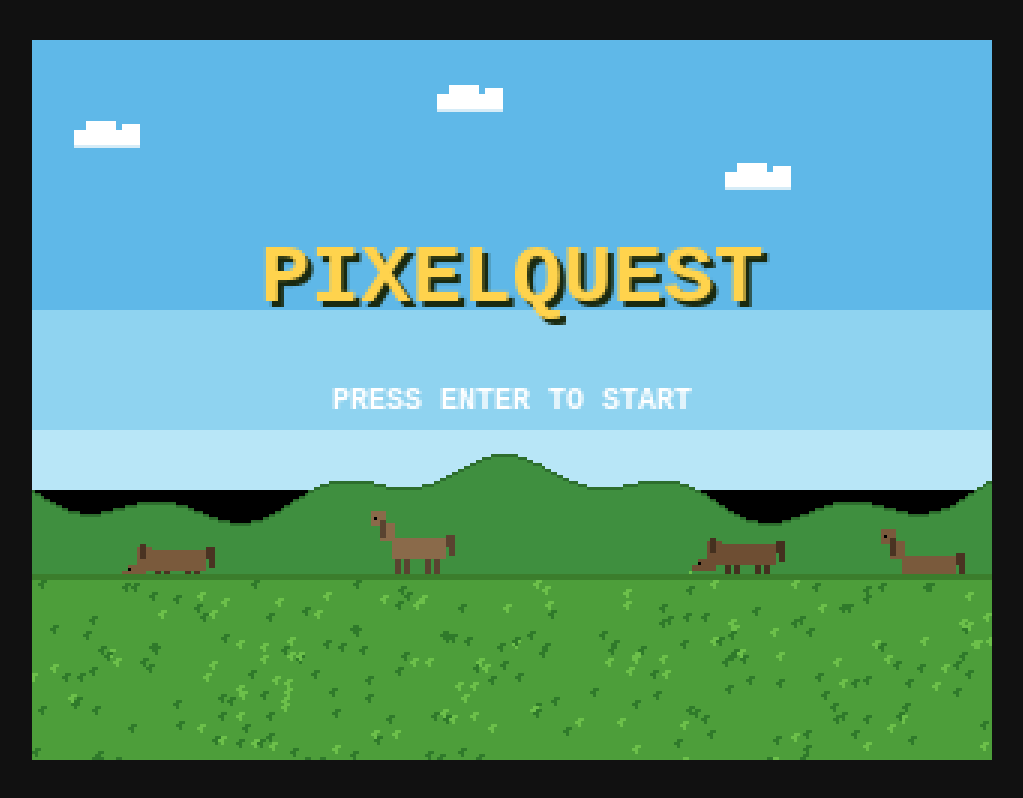
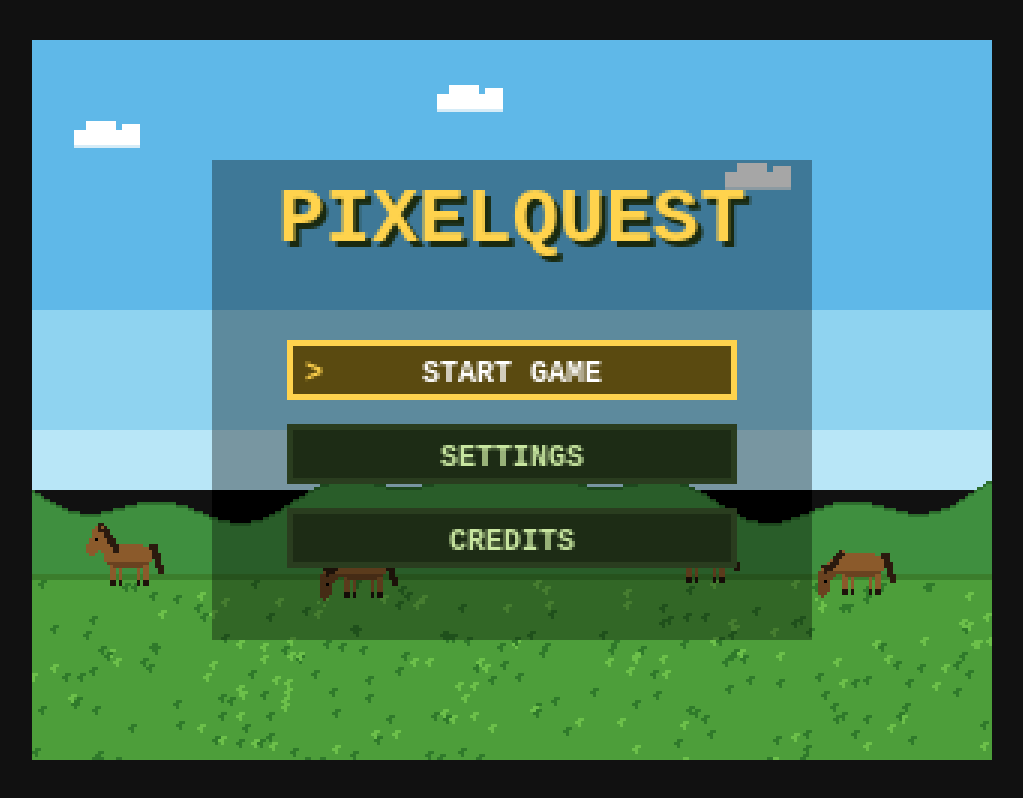
Before and after one commit to jasoncoker010101-cmd/pixelquest, a plain HTML site: page index.html in a window 1280 px wide. Shown: the whole page, without its empty margins (128-1151 px from the left). Drawn offline with Linux system fonts and the light colour scheme.

Commit message:
Enhance horse sprite rendering and menu functionality
Refactor horse drawing logic and improve menu interactions.

```diff
--- a/index.html
+++ b/index.html
@@ -18,7 +18,7 @@
       height: 720px;
       image-rendering: pixelated;
       image-rendering: crisp-edges;
-      background: #000;
+      cursor: pointer;
     }
   </style>
 </head>
@@ -28,12 +28,19 @@
   <script>
     const canvas = document.getElementById('game');
     const ctx = canvas.getContext('2d');
+    ctx.imageSmoothingEnabled = false;
     const W = 320, H = 240;
 
-    let started = false;
     let t = 0;
+    let screen = 'title';
+    let sel = 0;
+    let message = '';
+    let music = true;
+    let sound = true;
 
-    // Deterministic grass blades so the field looks the same every frame
+    const BTN_X = 85, BTN_W = 150, BTN_H = 20, BTN_Y0 = 100, BTN_GAP = 28;
+
+    // Deterministic grass blades
     const blades = [];
     let seed = 42;
     function rand() {
@@ -48,13 +55,92 @@
       });
     }
 
-    // Each cloud: [x, y, speed]
     const clouds = [
       [20, 30, 0.08],
       [150, 18, 0.05],
       [240, 44, 0.07]
     ];
 
+    // ---------- Geometry helpers for building the horse sprite ----------
+    function distToSeg(px, py, x1, y1, x2, y2) {
+      const dx = x2 - x1, dy = y2 - y1;
+      let u = ((px - x1) * dx + (py - y1) * dy) / (dx * dx + dy * dy);
+      u = Math.max(0, Math.min(1, u));
+      const qx = x1 + u * dx - px, qy = y1 + u * dy - py;
+      return Math.sqrt(qx * qx + qy * qy);
+    }
+    // Capsule: [x1, y1, x2, y2, radius] - a thick line with rounded ends
+    function inCap(px, py, c) {
+      return distToSeg(px, py, c[0], c[1], c[2], c[3]) <= c[4];
+    }
+    // Ellipse: [cx, cy, rx, ry]
+    function inEll(px, py, e) {
+      const dx = (px - e[0]) / e[2], dy = (py - e[1]) / e[3];
+      return dx * dx + dy * dy <= 1;
+    }
+
+    const COL = {
+      base:  [139, 90, 43],
+      shade: [106, 66, 32],
+      dark:  [43, 26, 14],
+      eye:   [0, 0, 0],
+      hoof:  [30, 18, 10],
+      grass: [108, 192, 74]
+    };
+
+    // Builds a horse sprite (facing left) once, grazing or head-up
+    function makeHorse(grazing) {
+      const SW = 28, SH = 24;
+      const c = document.createElement('canvas');
+      c.width = SW; c.height = SH;
+      const g = c.getContext('2d');
+      const img = g.createImageData(SW, SH);
+      const d = img.data;
+
+      const body = [14, 12, 8.5, 4.5];
+      const legs = [
+        [9, 15, 9, 21, 0.9],
+        [11.5, 15, 11.5, 21, 0.9],
+        [17.5, 15, 17.5, 21, 0.9],
+        [20, 15, 20, 21, 0.9]
+      ];
+      const tail = [22.5, 9, 25, 17, 1.2];
+      const neck = grazing ? [8, 10, 3, 15, 2.6] : [8, 10, 5, 4, 2.8];
+      const head = grazing ? [3, 15, 1.5, 20.5, 2.1] : [5, 4, 2, 9.5, 2.2];
+      const mane = grazing ? [7.5, 8.5, 4, 13, 1.1] : [6.5, 3.5, 10, 9.5, 1.2];
+      const ear  = grazing ? [2.6, 14, 2, 12.6, 0.6] : [4.6, 3, 5, 1.2, 0.7];
+      const eye  = grazing ? [2.2, 17.2] : [3.2, 6.6];
+
+      for (let y = 0; y < SH; y++) {
+        for (let x = 0; x < SW; x++) {
+          const px = x + 0.5, py = y + 0.5;
+          let col = null;
+
+          if (inCap(px, py, tail)) col = COL.dark;
+          for (const L of legs) {
+            if (inCap(px, py, L)) col = py > 20 ? COL.hoof : COL.base;
+          }
+          if (inEll(px, py, body) || inCap(px, py, neck) || inCap(px, py, head)) {
+            col = py > 13.5 ? COL.shade : COL.base;
+          }
+          if (inCap(px, py, mane)) col = COL.dark;
+          if (inCap(px, py, ear)) col = COL.dark;
+          if (Math.abs(px - eye[0]) < 0.6 && Math.abs(py - eye[1]) < 0.6) col = COL.eye;
+
+          if (col) {
+            const i = (y * SW + x) * 4;
+            d[i] = col[0]; d[i + 1] = col[1]; d[i + 2] = col[2]; d[i + 3] = 255;
+          }
+        }
+      }
+      g.putImageData(img, 0, 0);
+      return c;
+    }
+
+    const horseStand = makeHorse(false);
+    const horseGraze = makeHorse(true);
+
+    // ---------- Drawing helpers ----------
     function r(x, y, w, h, color) {
       ctx.fillStyle = color;
       ctx.fillRect(Math.round(x), Math.round(y), w, h);
@@ -71,6 +157,13 @@
       r(x + 4, y - 3, 10, 3, '#ffffff');
       r(x + 16, y - 2, 6, 2, '#ffffff');
       r(x, y + 5, 22, 1, '#d6ecf7');
+    }
+
+    function drawClouds() {
+      for (const c of clouds) {
+        const x = ((c[0] + t * c[2]) % (W + 40)) - 30;
+        drawCloud(x, c[1]);
+      }
     }
 
     function drawHills() {
@@ -92,96 +185,158 @@
       }
     }
 
-    // Horse facing left, grazing when `grazing` is true
-    function drawHorse(x, y, body, dark, grazing) {
-      // Legs
-      r(x + 1, y + 7, 2, 6, dark);
-      r(x + 4, y + 7, 2, 6, dark);
-      r(x + 11, y + 7, 2, 6, dark);
-      r(x + 14, y + 7, 2, 6, dark);
-      // Body
-      r(x, y, 18, 7, body);
-      // Tail
-      r(x + 18, y - 1, 3, 4, dark);
-      r(x + 19, y + 3, 2, 3, dark);
+    function drawHorses() {
+      // Back row of grazing horses, each on its own cycle
+      const spots = [[18, 160], [96, 164], [210, 159], [262, 163]];
+      spots.forEach(([x, y], i) => {
+        const grazing = (Math.floor(t / 120) + i) % 2 === 1;
+        ctx.drawImage(grazing ? horseGraze : horseStand, x, y);
+        if (grazing && Math.floor(t / 10) % 2 === 0) {
+          r(x - 1, y + 23, 1, 1, '#6cc04a');
+          r(x + 1, y + 24, 1, 1, '#6cc04a');
+        }
+      });
+    }
 
-      if (grazing) {
-        // Neck and head lowered to the grass
-        r(x - 5, y - 1, 5, 8, body);
-        r(x - 8, y + 5, 6, 4, body);
-        r(x - 4, y - 2, 2, 5, dark);     // mane
-        r(x - 8, y + 6, 1, 1, '#000');   // eye
-        r(x - 10, y + 7, 2, 2, body);    // muzzle touching grass
-        // Mouthful of grass
-        if (Math.floor(t / 15) % 2 === 0) {
-          r(x - 11, y + 9, 1, 2, '#6cc04a');
-          r(x - 12, y + 10, 1, 1, '#6cc04a');
-        }
-      } else {
-        // Head raised
-        r(x - 4, y - 5, 5, 6, body);
-        r(x - 7, y - 9, 5, 5, body);
-        r(x - 4, y - 6, 2, 6, dark);     // mane
-        r(x - 6, y - 7, 1, 1, '#000');   // eye
+    function drawPanel() {
+      ctx.fillStyle = 'rgba(0, 0, 0, 0.35)';
+      ctx.fillRect(60, 40, 200, 160);
+    }
+
+    function drawText(str, x, y, size, color, align = 'center') {
+      ctx.font = `bold ${size}px "Courier New", monospace`;
+      ctx.textAlign = align;
+      ctx.textBaseline = 'middle';
+      ctx.fillStyle = color;
+      ctx.fillText(str, x, y);
+    }
+
+    // ---------- Menu logic ----------
+    function go(s) {
+      screen = s;
+      sel = 0;
+      message = '';
+    }
+
+    function items() {
+      if (screen === 'title') {
+        return [
+          { label: 'START GAME', run: () => go('slots') },
+          { label: 'SETTINGS', run: () => go('settings') },
+          { label: 'CREDITS', run: () => go('credits') }
+        ];
+      }
+      if (screen === 'slots') {
+        const slots = [1, 2, 3].map(n => ({
+          label: `SLOT ${n} - EMPTY`,
+          run: () => { message = `SLOT ${n} SELECTED. GAME COMING SOON.`; }
+        }));
+        return slots.concat([{ label: 'BACK', run: () => go('title') }]);
+      }
+      if (screen === 'settings') {
+        return [
+          { label: `MUSIC: ${music ? 'ON' : 'OFF'}`, run: () => { music = !music; } },
+          { label: `SOUND: ${sound ? 'ON' : 'OFF'}`, run: () => { sound = !sound; } },
+          { label: 'BACK', run: () => go('title') }
+        ];
+      }
+      return [{ label: 'BACK', run: () => go('title') }];
+    }
+
+    function drawButton(i, label, selected) {
+      const y = BTN_Y0 + i * BTN_GAP;
+      r(BTN_X, y, BTN_W, BTN_H, selected ? '#ffd34d' : '#2a3d1f');
+      r(BTN_X + 2, y + 2, BTN_W - 4, BTN_H - 4, selected ? '#5a4a10' : '#1d2c15');
+      drawText(label, W / 2, y + BTN_H / 2 + 1, 10, selected ? '#ffffff' : '#c8e6a0');
+      if (selected) {
+        drawText('>', BTN_X + 9, y + BTN_H / 2 + 1, 10, '#ffd34d', 'center');
       }
     }
 
-    function drawHorses() {
-      const grazing = Math.floor(t / 90) % 2 === 1;
-      // Back row, smaller and darker for depth
-      drawHorse(40, 170, '#7a5a3c', '#4a3322', grazing);
-      drawHorse(120, 166, '#8a6a4a', '#5a4330', !grazing);
-      drawHorse(230, 168, '#6e4e33', '#44301f', grazing);
-      drawHorse(290, 172, '#7a5a3c', '#4a3322', !grazing);
-    }
+    function drawMenu() {
+      drawPanel();
 
-    function drawClouds() {
-      for (const c of clouds) {
-        const x = ((c[0] + t * c[2]) % (W + 40)) - 30;
-        drawCloud(x, c[1]);
+      if (screen === 'title') {
+        drawText('PIXELQUEST', W / 2 + 2, 62, 26, '#1a2a10');
+        drawText('PIXELQUEST', W / 2, 60, 26, '#ffd34d');
+      } else if (screen === 'slots') {
+        drawText('SELECT SAVE SLOT', W / 2, 60, 14, '#ffd34d');
+      } else if (screen === 'settings') {
+        drawText('SETTINGS', W / 2, 60, 14, '#ffd34d');
+      } else if (screen === 'credits') {
+        drawText('CREDITS', W / 2, 52, 14, '#ffd34d');
+        drawText('PIXELQUEST', W / 2, 70, 10, '#ffffff');
+        drawText('MADE BY JASON COKER', W / 2, 82, 9, '#c8e6a0');
+        drawText('THANKS FOR PLAYING', W / 2, 92, 9, '#c8e6a0');
+      }
+
+      const list = items();
+      list.forEach((item, i) => drawButton(i, item.label, i === sel));
+
+      if (message) {
+        drawText(message, W / 2, 214, 8, '#ffffff');
       }
     }
 
-    function drawTitle() {
-      const text = 'PIXELQUEST';
-      ctx.font = 'bold 28px "Courier New", monospace';
-      ctx.textAlign = 'center';
-      ctx.textBaseline = 'middle';
-      // Drop shadow
-      ctx.fillStyle = '#1a2a10';
-      ctx.fillText(text, W / 2 + 2, 82);
-      ctx.fillStyle = '#ffd34d';
-      ctx.fillText(text, W / 2, 80);
+    function hitIndex(mx, my) {
+      const n = items().length;
+      for (let i = 0; i < n; i++) {
+        const y = BTN_Y0 + i * BTN_GAP;
+        if (mx >= BTN_X && mx <= BTN_X + BTN_W && my >= y && my <= y + BTN_H) return i;
+      }
+      return -1;
     }
 
-    function drawPrompt() {
-      ctx.font = 'bold 10px "Courier New", monospace';
-      ctx.textAlign = 'center';
-      ctx.textBaseline = 'middle';
-      if (started) {
-        ctx.fillStyle = '#ffffff';
-        ctx.fillText('STARTING...', W / 2, 120);
-      } else if (Math.floor(t / 30) % 2 === 0) {
-        ctx.fillStyle = '#ffffff';
-        ctx.fillText('PRESS ENTER TO START', W / 2, 120);
-      }
+    function toCanvas(e) {
+      const rect = canvas.getBoundingClientRect();
+      return {
+        x: (e.clientX - rect.left) * W / rect.width,
+        y: (e.clientY - rect.top) * H / rect.height
+      };
     }
 
+    canvas.addEventListener('mousemove', (e) => {
+      const p = toCanvas(e);
+      const i = hitIndex(p.x, p.y);
+      if (i >= 0) sel = i;
+    });
+
+    canvas.addEventListener('click', (e) => {
+      const p = toCanvas(e);
+      const i = hitIndex(p.x, p.y);
+      if (i >= 0) {
+        sel = i;
+        items()[i].run();
+      }
+    });
+
+    window.addEventListener('keydown', (e) => {
+      const n = items().length;
+      if (e.key === 'ArrowUp' || e.key === 'w' || e.key === 'W') {
+        sel = (sel - 1 + n) % n;
+        e.preventDefault();
+      } else if (e.key === 'ArrowDown' || e.key === 's' || e.key === 'S') {
+        sel = (sel + 1) % n;
+        e.preventDefault();
+      } else if (e.key === 'Enter' || e.key === ' ') {
+        items()[sel].run();
+        e.preventDefault();
+      } else if (e.key === 'Escape' && screen !== 'title') {
+        go('title');
+      }
+    });
+
+    // ---------- Main loop ----------
     function frame() {
       t++;
       drawSky();
       drawClouds();
       drawHills();
+      drawField();
       drawHorses();
-      drawField();
-      drawTitle();
-      drawPrompt();
+      drawMenu();
       requestAnimationFrame(frame);
     }
-
-    window.addEventListener('keydown', (e) => {
-      if (e.key === 'Enter') started = true;
-    });
 
     frame();
   </script>
```
